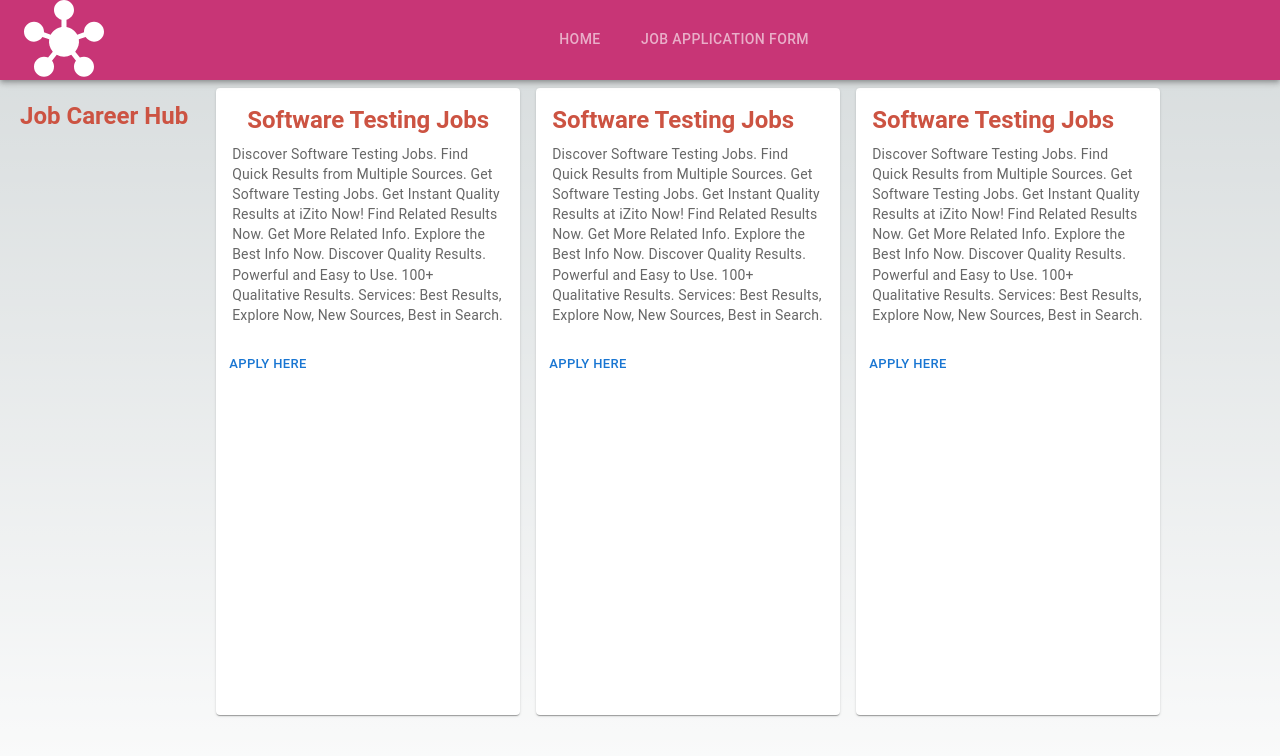
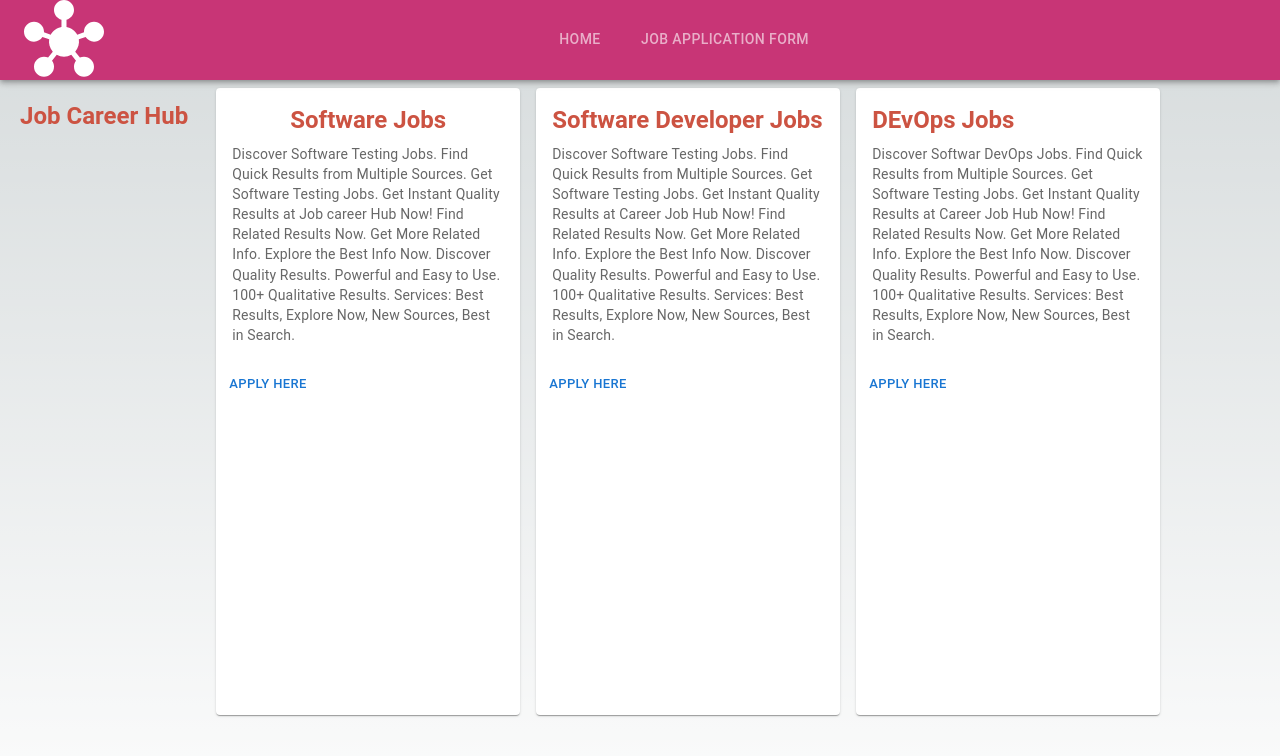
Before and after one commit to JoeGakumo212/JopApplication-App-React, a Next.js app in the folder job-hub-app/: page / in a window 1280 px wide. Shown: the top 756 px of the page. Built offline with nearby package versions, Linux system fonts and the light colour scheme.

Commit message:
minor charges

```diff
--- a/job-hub-app/pages/index.js
+++ b/job-hub-app/pages/index.js
@@ -11,6 +11,7 @@ function Home() {
       <Grid container >
       <Typography gutterBottom variant="h5" component="div" color={"#cc5342"} fontWeight="bold"  mt="2" padding={"20px"}>
           Job Career Hub
+
           </Typography>
         <Grid padding={1} spacing={2} xs={1} sm={2} md={3} lg={3} height={"800px"} width={"100%"}>
 
@@ -19,13 +20,13 @@ function Home() {
             <CardContent>
 
               <Typography gutterBottom variant="h5" component="div" color={"#cc5342"} fontWeight="bold"  mt="2" textAlign="center">
-          Software Testing Jobs
+          Software  Jobs
           </Typography>
           <Typography variant="body2" color="text.secondary">
                 Discover Software Testing Jobs. Find Quick Results from Multiple Sources.
                 Get Software Testing Jobs.
                 Get Instant Quality Results
-                at iZito Now! Find Related Results Now. Get More Related Info.
+                at Job career Hub Now! Find Related Results Now. Get More Related Info.
                 Explore the Best Info Now. Discover Quality Results.
                 Powerful and Easy to Use. 100+ Qualitative Results.
                 Services: Best Results, Explore Now, New Sources, Best in Search.
@@ -46,13 +47,13 @@ function Home() {
                 <CardContent>
 
                   <Typography gutterBottom variant="h5" component="div" color={"#cc5342"} fontWeight="bold"  >
-              Software Testing Jobs
+              Software Developer Jobs
               </Typography>
               <Typography variant="body2" color="text.secondary">
                     Discover Software Testing Jobs. Find Quick Results from Multiple Sources.
                     Get Software Testing Jobs.
                     Get Instant Quality Results
-                    at iZito Now! Find Related Results Now. Get More Related Info.
+                    at Career Job Hub Now! Find Related Results Now. Get More Related Info.
                     Explore the Best Info Now. Discover Quality Results.
                     Powerful and Easy to Use. 100+ Qualitative Results.
                     Services: Best Results, Explore Now, New Sources, Best in Search.
@@ -74,13 +75,13 @@ function Home() {
                 <CardContent>
 
                   <Typography gutterBottom variant="h5" component="div" color={"#cc5342"} fontWeight="bold"  >
-              Software Testing Jobs
+              DEvOps Jobs
               </Typography>
               <Typography variant="body2" color="text.secondary">
-                    Discover Software Testing Jobs. Find Quick Results from Multiple Sources.
+                    Discover Softwar DevOps Jobs. Find Quick Results from Multiple Sources.
                     Get Software Testing Jobs.
                     Get Instant Quality Results
-                    at iZito Now! Find Related Results Now. Get More Related Info.
+                    at Career Job Hub Now! Find Related Results Now. Get More Related Info.
                     Explore the Best Info Now. Discover Quality Results.
                     Powerful and Easy to Use. 100+ Qualitative Results.
                     Services: Best Results, Explore Now, New Sources, Best in Search.
@@ -92,7 +93,8 @@ function Home() {
                       <Button size="small">Apply Here</Button>
                     </Link>
 
-              </CardActions>
+            </CardActions>
+
               </Card>
         </Grid>
 
```
